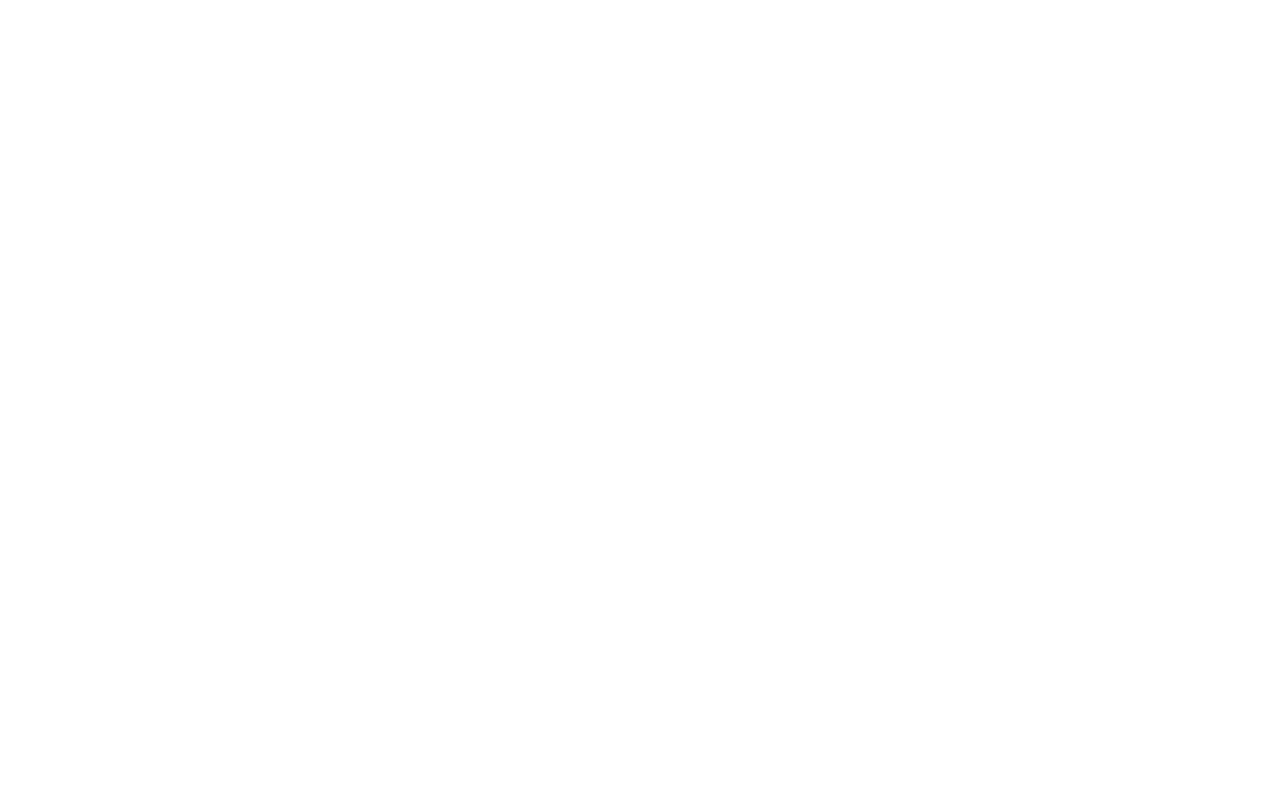
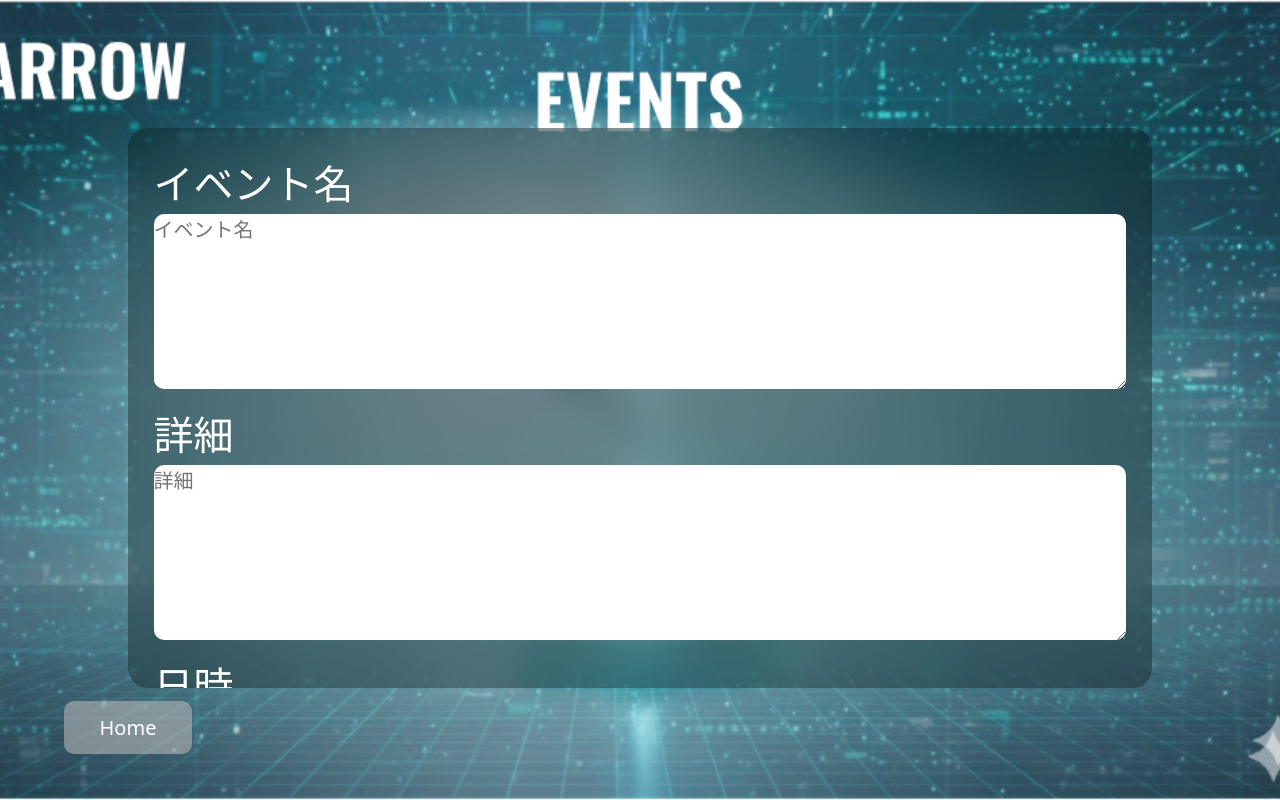
Before and after one commit to jphacks/os_2508, a React app in the folder Projects/Frontend/: page /Home/Event/Operation/EventEdit in a window 1280 px wide. Before the commit this address had no page. Built offline with nearby package versions, Linux system fonts and the light colour scheme; the HTML template or start-up script is replaced by a standard one.

Commit message:
Done
Path
/GitHub/ARROW-demo/Projects/Frontend/react-files/src/Workspace/pages/EventEdit

Description
完成

```diff
--- a/Projects/Frontend/src/App.tsx
+++ b/Projects/Frontend/src/App.tsx
@@ -5,21 +5,21 @@
 import Profile from "./Workspace/Pages/Profile/Profile";
 import EventDetail from "./Workspace/Pages/EventDetail/EventDetail";
 // import Operation from "./Workspace/pages/Operation/Operation";
-// import Edit from "./Workspace/pages/Edit/Edit";
-//import Event from "./Workspace/pages/Event/Event";
+import EventEdit from "./Workspace/Pages/EventEdit/EventEdit";
+import Event from "./Workspace/Pages/Event/Event";
 // import Login from "./Workspace/pages/Login/Login";
 function App() {
   return (
     <BrowserRouter>
       <Routes>
-        <Route path="/" element={<EventDetail />}/>
+        <Route path="/" element={<EventEdit />}/>
         <Route path="/Profile" element={<Profile />}/>
+        <Route path="/Event" element={<Event />}/>
+        <Route path="/Home/Even/EventDetail" element={<EventDetail />}/>
+        <Route path="/Home/Event/Operation/EventEdit" element={<EventEdit />}/>
         {/* <Route path="/Home" element={<Home />}/>
         <Route path="/Login" element={<Login />}/>
         <Route path="/Register" element={<Register />}/>
-        <Route path="/Event" element={<Event />}/>
-        <Route path="/Home/Even/Application" element={<Application />}/>
-        <Route path="/Home/Event/Operation/Edit" element={<Edit />}/>
         <Route path="/Home/Event/Operation/Operation" element={<Operation />}/> */}
       </Routes>
     </BrowserRouter>
--- a/Projects/Frontend/src/Workspace/Components/InputArea/InputArea.css
+++ b/Projects/Frontend/src/Workspace/Components/InputArea/InputArea.css
@@ -1,7 +1,7 @@
 .InputArea{
     /*大きさ設定*/
     height: 100%;
-    height: 100%;
+    width: 100%;
 
     /*位置設定*/
     display: flex;
@@ -9,7 +9,7 @@
     justify-content: center;
 
     /*飾り設定*/
-    border-radius: 20px;
+    border-radius: 10px;
     border: none;
 
     /*文字設定*/
--- a/Projects/Frontend/src/Workspace/Components/InputArea/InputArea.tsx
+++ b/Projects/Frontend/src/Workspace/Components/InputArea/InputArea.tsx
@@ -8,7 +8,7 @@
 }
 const InputArea = ({row, col, placeholder}: InputArea) => {
     return (
-        <textarea className="inputArea" rows={row} cols={col} placeholder={placeholder} />
+        <textarea className="InputArea"  rows={row} cols={col} placeholder={placeholder} />
     )
 }
 export default InputArea;
--- /dev/null
+++ b/Projects/Frontend/src/Workspace/Pages/EventEdit/EventEdit.css
@@ -0,0 +1,113 @@
+#root {
+    /*大きさ設定*/
+    height: 100vh;
+    width: 100vw;
+    overflow: hidden;
+}
+
+* {
+    /*初期設定*/
+    margin: 0;
+    padding: 0;
+    box-sizing: border-box;
+}
+
+body {
+    /*大きさ設定*/
+    height: 100%;
+    width: 100%;
+}
+
+#app-base {
+    /*大きさ設定*/
+    height: 100%;
+    width: 100%;
+}
+
+form {
+    /*大きさ設定*/
+    height: 100%;
+    width: 100%;
+}
+
+.EditBackground {
+    /*背景設定*/
+    background-image: url('../../Components/Elements/ArrowVerEvents.png');
+
+    /* 背景の表示方法 */
+    background-size: cover;
+    background-position: center;
+    background-repeat: no-repeat;
+
+    /*大きさ設定*/
+    height: 100%;
+    width: 100%;
+
+    /*位置設定*/
+    display: flex;
+    flex-direction: column;
+    align-items: center;
+}
+
+.EditField {
+    /*大きさ設定*/
+    height: 70%;
+    width: 80%;
+
+    /*位置設定*/
+    display: flex;
+    flex-direction: column;
+
+    /*背景設定*/
+    background-color: rgba(0, 0, 0, 0.3);
+    backdrop-filter: blur(20px);
+
+    /*飾り設定*/
+    border-radius: 20px;
+
+    /*余白設定*/
+    margin-top: 10%;
+    padding: 2%;
+    gap: 10%;
+
+    /*文字設定*/
+    color: white;
+    font-size: 40px;
+
+    /*スクロール設定*/
+    overflow-y: scroll;
+
+    /*余白設定*/
+    gap: 15%;
+}
+
+.EditAddress {
+    /*余白設定*/
+    margin-bottom: 5%;
+}
+
+.EditButton {
+    /*大きさ設定*/
+    width: 100%;
+
+    /*位置設定*/
+    display: flex;
+    align-items: flex-end;
+    justify-content: flex-end;
+
+    /*余白設定*/
+    gap: 4%;
+    padding-left: 85%;
+
+}
+
+.EditHomeButton {
+    /*大きさ設定*/
+    width: 100%;
+
+    /*余白設定*/
+    padding-right: 85%;
+    padding-left: 5%;
+    padding-top: 1%;
+
+}
--- /dev/null
+++ b/Projects/Frontend/src/Workspace/Pages/EventEdit/EventEdit.tsx
@@ -0,0 +1,54 @@
+import './EventEdit.css';
+import SeveralButton from "../../Components/SeveralButton/SeveralButton";
+import InputArea from "../../Components/InputArea/InputArea";
+import BaseButton from "../../Components/BaseButton/BaseButton";
+
+
+function EventEdit() {
+    return (
+        <div className="EditBackground">
+            <div className="EditField">
+                <div className="EditName">
+                    <p>イベント名</p>
+                    <InputArea row={5} col={50} placeholder="イベント名" />
+                </div>
+                <div className="EditExplain">
+                    <p>詳細</p>
+                    <InputArea row={5} col={50} placeholder="詳細" />
+                </div>
+                <div className="EditDate">
+                    <p>日時</p>
+                    <InputArea row={5} col={50} placeholder="日時" />
+                </div>
+                <div className="EditFormat">
+                    <p>開催形態</p>
+                    <InputArea row={5} col={50} placeholder="開催形態" />
+                </div>
+                <div className="EditFee">
+                    <p>参加費</p>
+                    <InputArea row={5} col={50} placeholder="参加費" />
+                </div>
+                <div className="Editlication">
+                    <p>申し込み期間</p>
+                    <InputArea row={5} col={50} placeholder="申し込み期間" />
+                </div>
+                <div className="EditCancel">
+                    <p>キャンセル期間</p>
+                    <InputArea row={5} col={50} placeholder="キャンセル期間" />
+                </div>
+                <div className="EditAddress">
+                    <p>運営連絡先</p>
+                    <InputArea row={5} col={50} placeholder="運営連絡先" />
+                </div>
+                <div className="EditButton">
+                    <SeveralButton label="Save" onClick={() => alert("保存")} />
+                </div>
+            </div>
+            <div className="EditHomeButton">
+                <BaseButton label="Home" onClick={() => { alert("ホームへ遷移"); }} />
+            </div>
+        </div>
+    );
+}
+
+export default EventEdit;
```
